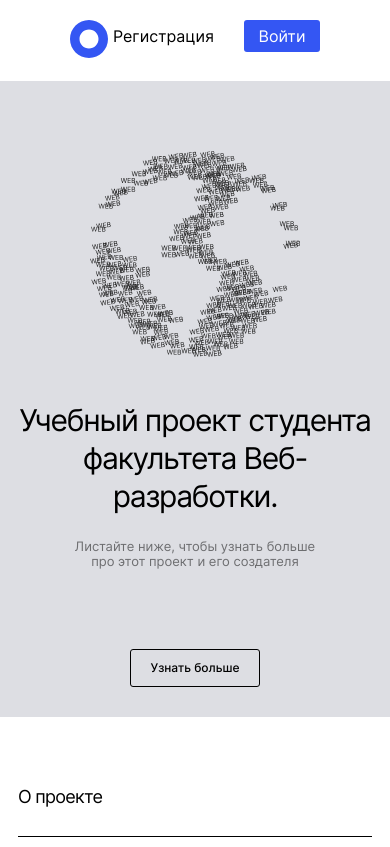
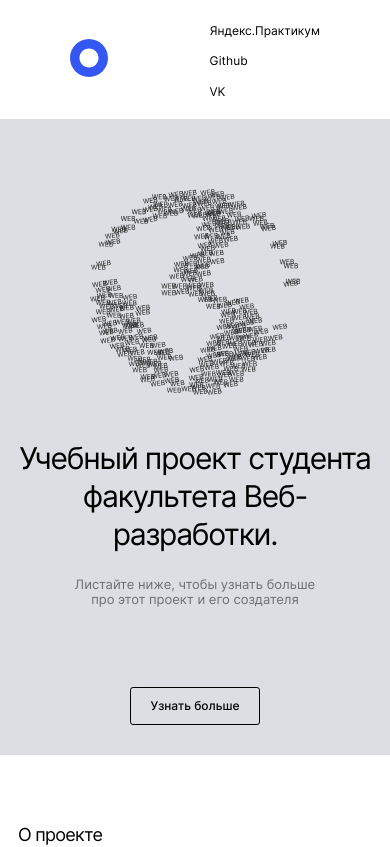
Before and after one commit to EAStogov/movies-explorer-frontend, a React (Create React App) app: page / in a window 390 px wide. Shown: the top 847 px of the page. Built offline with nearby package versions, Linux system fonts and the light colour scheme.

Commit message:
feature: add Footer & Navigation

```diff
--- a/src/components/Footer/Footer.css
+++ b/src/components/Footer/Footer.css
@@ -0,0 +1,61 @@
+.footer {
+  background-color: #F8F8F8;
+  padding: 79px 70px 20px;
+  text-align: center;
+}
+
+@media screen and (max-width: 770px) {
+  .footer {
+    padding-left: 30px;
+    padding-right: 30px;
+  }
+}
+
+@media screen and (max-width: 500px) {
+  .footer {
+    padding: 79px 10px 10px;
+  }
+}
+
+.footer__title {
+  margin: 0;
+  font-size: 13px;
+  font-weight: 400;
+  color: #A0A0A0;
+  padding-bottom: 20px;
+  border-bottom: 1px solid #E8E8E8;
+}
+
+@media screen and (max-width: 500px) {
+  .footer__title {
+    font-size: 12px;
+    padding-bottom: 21px;
+  }
+}
+
+.footer__container {
+  display: flex;
+  justify-content: space-between;
+  margin-top: 20px;
+}
+
+@media screen and (max-width: 500px) {
+  .footer__container {
+    flex-direction: column;
+    align-items: center;
+  }
+}
+
+.footer__year {
+  margin: 0;
+  font-size: 13px;
+}
+
+@media screen and (max-width: 500px) {
+  .footer__year {
+    order: 2;
+    margin-top: 30px;
+    color: #A0A0A0;
+    font-size: 12px;
+  }
+}
--- a/src/components/Footer/Footer.js
+++ b/src/components/Footer/Footer.js
@@ -1,6 +1,15 @@
+import Navigation from "../Navigation/Navigation";
+import "./Footer.css";
+
 function Footer() {
   return(
-    <></>
+    <section className="footer">
+      <h2 className="footer__title">Учебный проект Яндекс.Практикум х BeatFilm.</h2>
+      <div className="footer__container">
+        <p className="footer__year">© 2022</p>
+        <Navigation />
+      </div>
+    </section>
   );
 }
 
--- a/src/components/Navigation/Navigation.css
+++ b/src/components/Navigation/Navigation.css
@@ -0,0 +1,38 @@
+.navigation {
+  margin: 0;
+  padding: 0;
+  list-style-type: none;
+  display: flex;
+}
+
+@media screen and (max-width: 500px) {
+  .navigation {
+    flex-direction: column;
+  }
+}
+
+.navigation__item {
+  margin-left: 20px;
+}
+
+@media screen and (max-width: 500px) {
+  .navigation__item {
+    margin-bottom: 12px;
+    margin-left: 0;
+  }
+  .navigation__item:last-child {
+    margin-bottom: 0;
+  }
+}
+
+.navigation__link {
+  color: black;
+  text-decoration: none;
+  font-size: 13px;
+}
+
+@media screen and (max-width: 500px) {
+  .navigation__link {
+    font-size: 12px;
+  }
+}
--- a/src/components/Navigation/Navigation.js
+++ b/src/components/Navigation/Navigation.js
@@ -1,18 +1,18 @@
-function Navigation(isLoggedIn) {
+import "./Navigation.css";
+
+function Navigation() {
   return(
-    <>
-      {isLoggedIn ?
-        <div className="header__auth">
-          <button className="header__button header__button_type_register">Регистрация</button>
-          <button className="header__button header__button_type_signin">Войти</button>
-        </div>
-                  :
-        <div className="header__auth">
-          <button className="header__button header__button_type_register">Регистрация</button>
-          <button className="header__button header__button_type_signin">Войти</button>
-        </div>
-      }
-    </>
+    <ul className="navigation">
+      <li className="navigation__item">
+        <a className="navigation__link" href="https://practicum.yandex.ru" target="_blank" rel="noreferrer">Яндекс.Практикум</a>
+      </li>
+      <li className="navigation__item">
+        <a className="navigation__link" href="https://github.com/EAStogov" target="_blank" rel="noreferrer">Github</a>
+      </li>
+      <li className="navigation__item">
+        <a className="navigation__link" href="https://vk.com/id15985072" target="_blank" rel="noreferrer">VK</a>
+      </li>
+    </ul>
   );
 }
 
```
